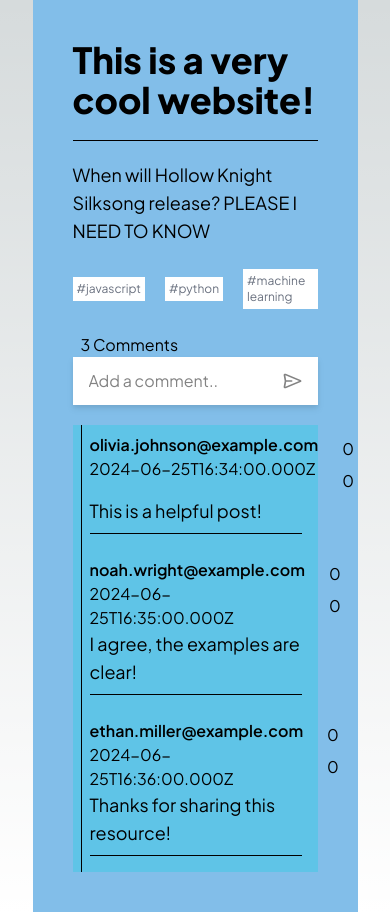
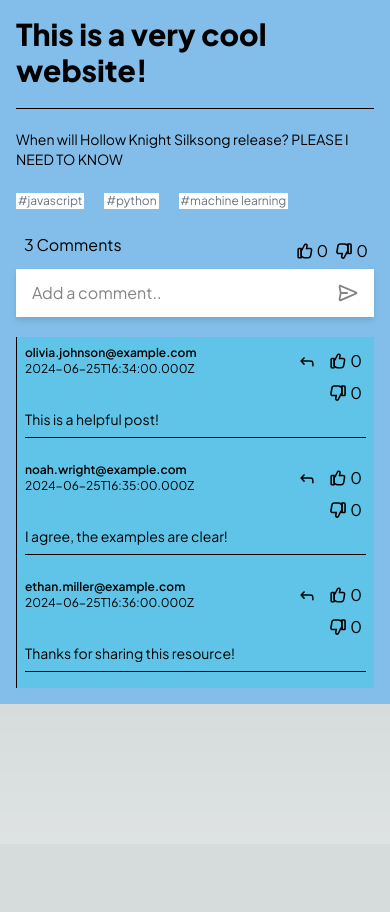
Before and after one commit to theg1239/ExamCooker, a Next.js app: page /forum/thread in a window 390 px wide. After the commit the page ends 844 px from the top, so only its background shows below. Built offline with nearby package versions, Linux system fonts and the light colour scheme.

Commit message:
feat: Made Page more responsive at lower screen sizes
Added tweaked sizes for every component and fonts to ensure that the
content can be seen properly at smaller screen sizes

```diff
--- a/app/components/Buttons.tsx
+++ b/app/components/Buttons.tsx
@@ -39,17 +39,27 @@ export function LikeButton() {
         setLikes(likes + 1);
     }
 
-    return <div className="flex gap-1 p-1">
+    return <>
+        <div className="flex gap-1 p-1">
             <button onClick={handleClick} className="hover:bg-gray-300">
                 <Image
                     src={"/ThumbsUpIcon.svg"}
                     alt="ThumbsUp"
                     width={21}
                     height={21}
+                    className="hidden md:flex"
+                />
+                <Image
+                    src={"/ThumbsUpIcon.svg"}
+                    alt="ThumbsUp"
+                    width={16}
+                    height={16}
+                    className="flex md:hidden"
                 />
             </button>
             {likes}
-    </div>;
+        </div>
+    </>;
 }
 
 
@@ -60,22 +70,32 @@ export function DislikeButton() {
         setDislikeCount(dislikeCount + 1);
     }
 
-    return <div className="flex gap-1 p-1">
+    return <>
+        <div className="flex gap-1 p-1">
             <button onClick={handleClick} className="hover:bg-gray-300">
                 <Image
                     src={"/ThumbsDownIcon.svg"}
                     alt="ThumbsDown"
                     width={21}
                     height={21}
+                    className="hidden md:flex"
+                />
+                <Image
+                    src={"/ThumbsDownIcon.svg"}
+                    alt="ThumbsDown"
+                    width={16}
+                    height={16}
+                    className="flex md:hidden"
                 />
             </button>
             {dislikeCount}
-    </div>;
+        </div>
+    </>;
 }
 
 export function ReplyButton() {
 
-    function handleClick(){
+    function handleClick() {
         alert("RANDOM BULLSHIT GO"); //yes that's a moonknight reference ;)
     }
 
@@ -86,6 +106,14 @@ export function ReplyButton() {
                 alt="Reply"
                 width={21}
                 height={21}
+                className="hidden md:flex"
+            />
+            <Image
+                src={"/ReplyIcon.svg"}
+                alt="Reply"
+                width={14}
+                height={14}
+                className="flex md:hidden"
             />
         </button>
     </div>;
--- a/app/components/CommentContainer.tsx
+++ b/app/components/CommentContainer.tsx
@@ -66,9 +66,8 @@ export function NumberOfComments() {
 }
 
 export default function CommentContainer() {
-
     return (
-        <div className="bg-[#5FC4E7] px-2">
+        <div className="bg-[#5FC4E7] p-0 md:px-2">
             {comments.map((comment: any) => (
                 <Comment
                     key={comment.id}
@@ -89,7 +88,7 @@ export function Comment({ userName, time, content }: { userName: string, time: s
             <div className="flex justify-between">
                 <div>
                     <p className="font-semibold">{userName}</p>
-                    <p>{time}</p>
+                    <p className="text-xs md:text-base">{time}</p>
                 </div>
                 <div className="flex gap-2">
                     <ReplyButton />
--- a/app/forum/TagContainer.tsx
+++ b/app/forum/TagContainer.tsx
@@ -49,5 +49,5 @@ const TagContainer = () => {
 export default TagContainer;
 
 const Tag = ({ tagName }: { tagName: string }) => {
-    return <text className="bg-white text-gray-500 flex text-xs p-1">#{tagName}</text>;
+    return <text className="bg-white text-gray-500 flex text-xs md:text-xs px-0.5 md:p-1">#{tagName}</text>;
 }
--- a/app/forum/thread/ForumPost.tsx
+++ b/app/forum/thread/ForumPost.tsx
@@ -12,7 +12,7 @@ export default function ForumPost({ title, desc }: { title: string, desc: string
 
     return (
         <div className="flex justify-center text-black">
-            <div className="bg-[#82BEE9] p-10 size-5/6">
+            <div className="bg-[#82BEE9] p-4 md:p-10 size-full md:size-5/6">
                 <h2 className="font-extrabold">{title}</h2>
                 <hr className="border-0 h-px my-5 bg-black" />
                 <h6>{desc}</h6>
@@ -26,7 +26,13 @@ export default function ForumPost({ title, desc }: { title: string, desc: string
                 </div>
 
                 <br />
-                <NumberOfComments />
+                <div className="flex justify-between">
+                    <NumberOfComments />
+                    <div className="flex md:hidden justify-center p-0.5 bg-none">
+                        <LikeButton />
+                        <DislikeButton />
+                    </div>
+                </div>
                 <CommentField />
                 <CommentContainer />
             </div>
--- a/app/globals.css
+++ b/app/globals.css
@@ -34,24 +34,24 @@ body {
 
 @layer base {
   h1 {
-    @apply text-5xl font-extrabold;
+    @apply sm:text-5xl font-extrabold text-4xl;
   }
   h2 {
-    @apply text-4xl font-extrabold;
+    @apply sm:text-4xl font-extrabold text-3xl;
   }
   h3 {
-    @apply text-3xl font-extrabold;
+    @apply sm:text-3xl font-extrabold text-xl;
   }
   h4 {
-    @apply text-2xl font-extrabold;
+    @apply sm:text-2xl font-extrabold text-lg;
   }
   h5 {
-    @apply text-xl font-medium;
+    @apply sm:text-xl font-medium text-base;
   }
   h6 {
-    @apply text-lg;
+    @apply sm:text-lg text-sm;
   }
   p {
-    @apply text-base;
+    @apply sm:text-base text-xs;
   }
 }
```
Lines whose indentation alone changed are shown as unchanged.
